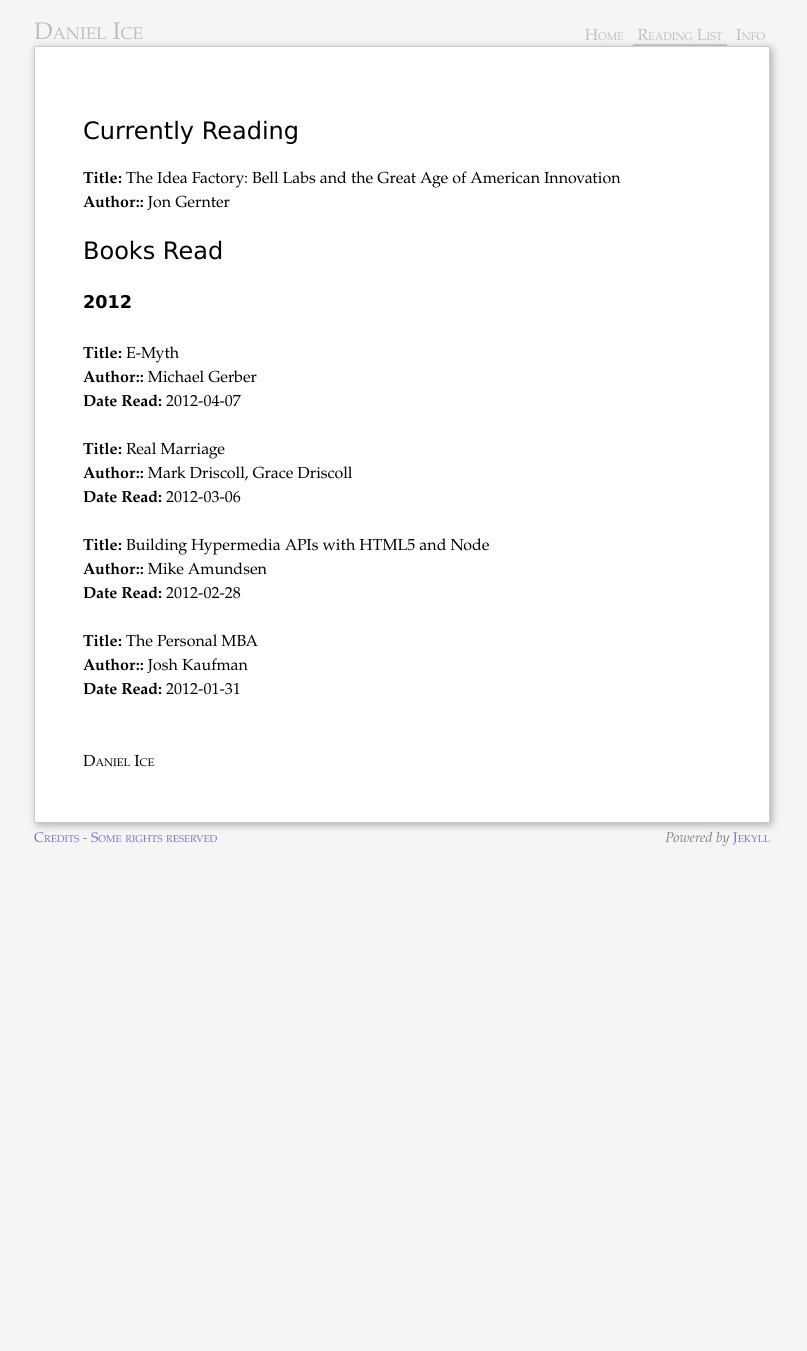
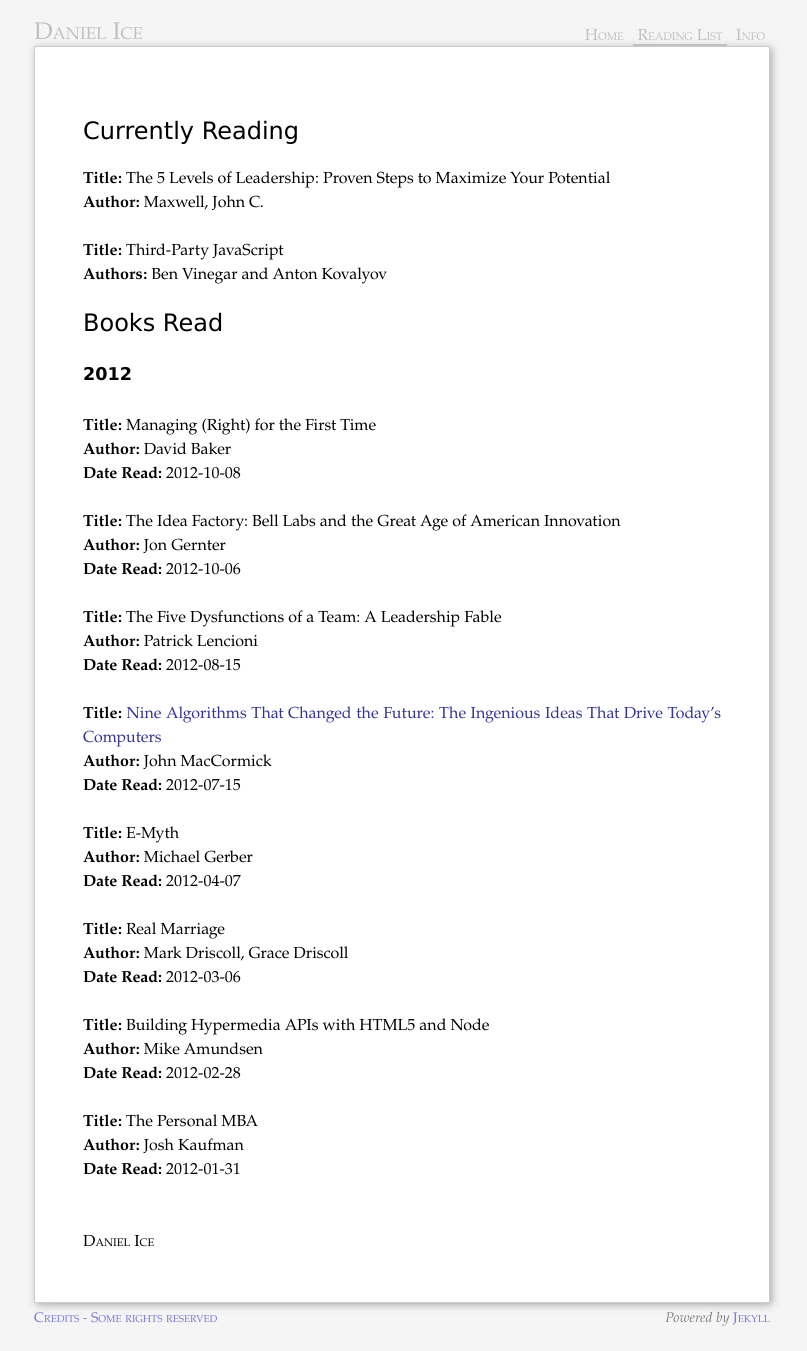
Before and after one commit to coderguy/coderguy.github.com, a Jekyll site: the page built from books/index.md, in a window 1280 px wide. Shown: the whole page, without its empty margins (238-1045 px from the left). Built offline with Jekyll 4.4.1, drawn with Linux system fonts in a browser that asks for light colours; Markdown is read by kramdown in place of the engine named in the settings; before the commit the page ends 900 px from its top, so only the background shows below that.

Commit message:
Updating books read

```diff
--- a/books/index.md
+++ b/books/index.md
@@ -9,25 +9,44 @@
 
 # Currently Reading
 
-**Title:** The Idea Factory: Bell Labs and the Great Age of American Innovation<br/>
-**Author::** Jon Gernter
+**Title:** The 5 Levels of Leadership: Proven Steps to Maximize Your Potential<br/>
+**Author:** Maxwell, John C.<br/>
+
+**Title:** Third-Party JavaScript<br/>
+**Authors:** Ben Vinegar and Anton Kovalyov<br/>
 
 # Books Read
 
 ## 2012
 
+**Title:** Managing (Right) for the First Time<br/>
+**Author:** David Baker<br/>
+**Date Read:** 2012-10-08<br/>
+
+**Title:** The Idea Factory: Bell Labs and the Great Age of American Innovation<br/>
+**Author:** Jon Gernter<br/>
+**Date Read:** 2012-10-06<br/>
+
+**Title:** The Five Dysfunctions of a Team: A Leadership Fable<br/>
+**Author:** Patrick Lencioni<br/>
+**Date Read:** 2012-08-15<br/>
+
+**Title:** [Nine Algorithms That Changed the Future: The Ingenious Ideas That Drive Today's Computers](http://www.amazon.com/gp/product/B005Z67EI0?tag=servicebrook-20)<br/>
+**Author:** John MacCormick<br/>
+**Date Read:** 2012-07-15<br/>
+
 **Title:** E-Myth<br/>
-**Author::** Michael Gerber<br/>
+**Author:** Michael Gerber<br/>
 **Date Read:** 2012-04-07<br/>
 
 **Title:** Real Marriage<br/>
-**Author::** Mark Driscoll, Grace Driscoll<br/>
+**Author:** Mark Driscoll, Grace Driscoll<br/>
 **Date Read:** 2012-03-06<br/>
 
 **Title:** Building Hypermedia APIs with HTML5 and Node<br/>
-**Author::** Mike Amundsen<br/>
+**Author:** Mike Amundsen<br/>
 **Date Read:** 2012-02-28<br/>
 
 **Title:** The Personal MBA<br/>
-**Author::** Josh Kaufman<br/>
+**Author:** Josh Kaufman<br/>
 **Date Read:** 2012-01-31<br/>
```
